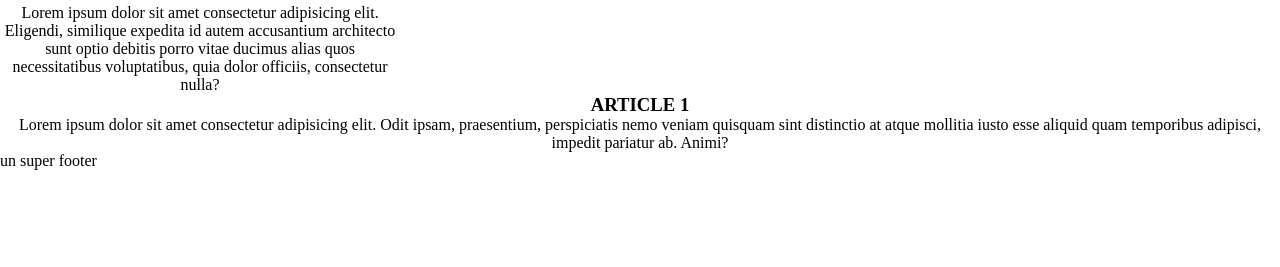
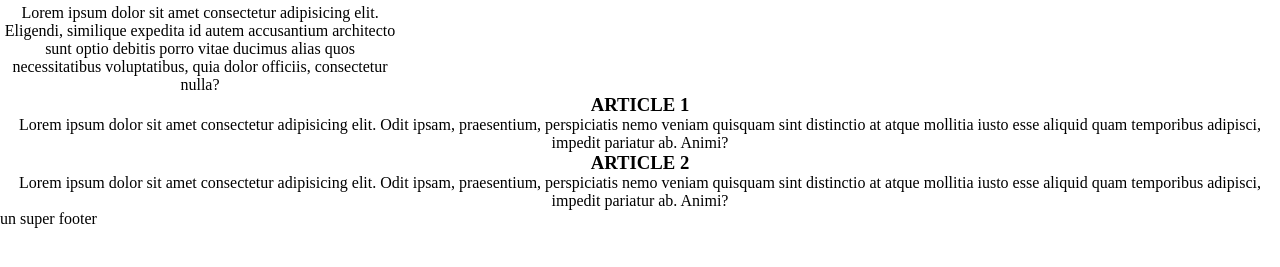
Before and after one commit to SedWhite/site_giteeee, a plain HTML site: page index.html in a window 1280 px wide. Shown: the part 135-402 px from the top of the page. Drawn offline with Linux system fonts and the light colour scheme.

Commit message:
ajout article 2

```diff
--- a/index.html
+++ b/index.html
@@ -32,6 +32,11 @@
             <p>Lorem ipsum dolor sit amet consectetur adipisicing elit. Odit ipsam, praesentium, perspiciatis nemo veniam quisquam sint distinctio at atque mollitia iusto esse aliquid quam temporibus adipisci, impedit pariatur ab. Animi?</p>
         </article>
 
+        <article>
+            <h3>ARTICLE 2</h3>
+            <p>Lorem ipsum dolor sit amet consectetur adipisicing elit. Odit ipsam, praesentium, perspiciatis nemo veniam quisquam sint distinctio at atque mollitia iusto esse aliquid quam temporibus adipisci, impedit pariatur ab. Animi?</p>
+        </article>
+
 
     </main>
 
```
